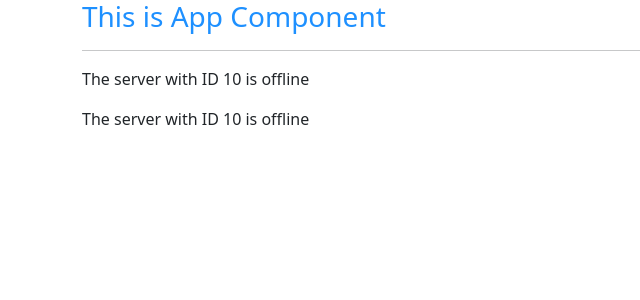
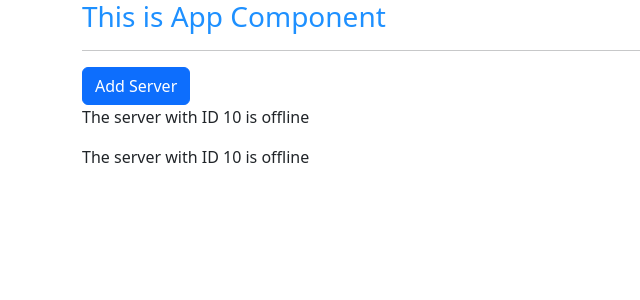
Before and after one commit to SPNandhini/AngularApp, an Angular app: page / in a window 1280 px wide. Shown: the top 300 px of the page, without its empty margins (0-640 px from the left). Built offline with nearby package versions, Linux system fonts and the light colour scheme.

Commit message:
Property Binding

```diff
--- a/src/app/servers/servers.component.html
+++ b/src/app/servers/servers.component.html
@@ -1,2 +1,3 @@
+<button class="btn btn-primary" [disabled]="!allowNewServer">Add Server</button>
 <app-server></app-server>
 <app-server></app-server>
--- a/src/app/servers/servers.component.ts
+++ b/src/app/servers/servers.component.ts
@@ -3,9 +3,15 @@
 @Component({
   //selector: '[app-servers]',
   selector: '.app-servers',
-  template: '<app-server></app-server><app-server></app-server>',
+  templateUrl: './servers.component.html',
   styleUrls: ['./servers.component.css']
 })
 export class ServersComponent {
+  allowNewServer: boolean = false;
 
+  constructor(){
+    setTimeout(()=>{
+      this.allowNewServer = true;
+    },2000);
+  }
 }
```
